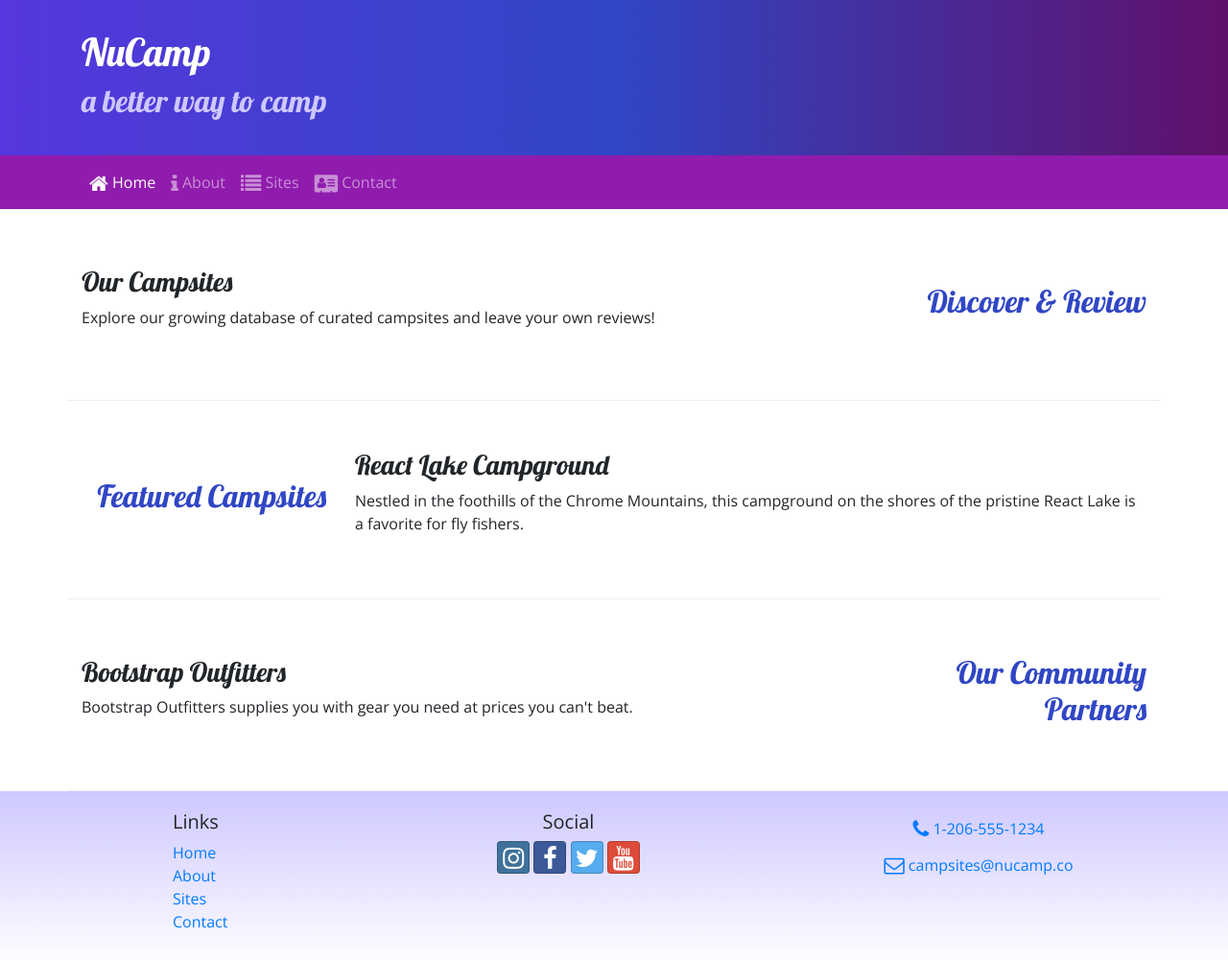
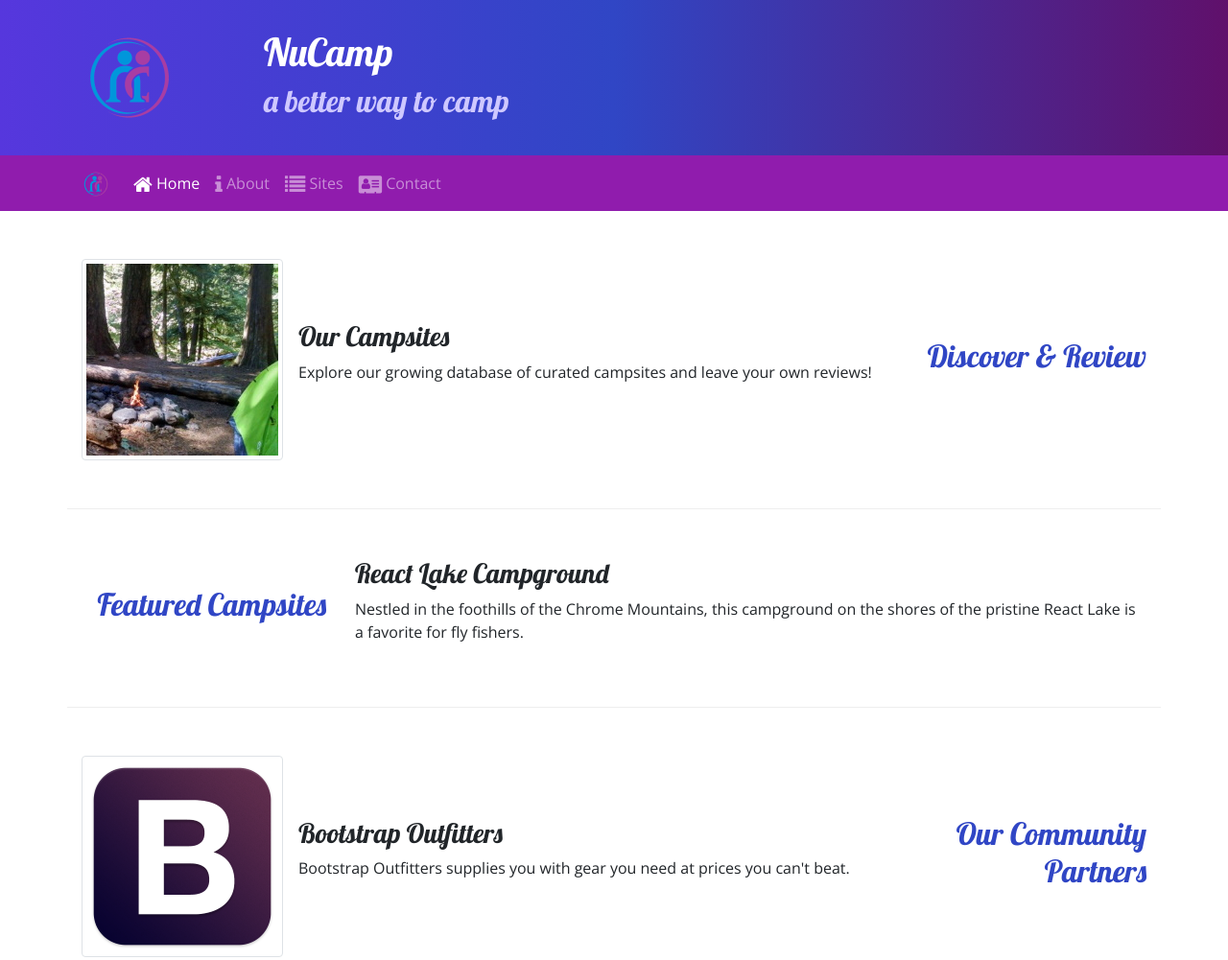
Before and after one commit to ricky-antonio/nucampsite, a website: page index.html in a window 1280 px wide. Shown: the top 1001 px of the page at 96% size. Drawn offline with nearby package versions, Linux system fonts and the light colour scheme.

Commit message:
Images and Media

```diff
--- a/index.html
+++ b/index.html
@@ -24,6 +24,9 @@
     <header class="jumbotron jumbotron-fluid">
         <div class="container">
             <div class="row">
+                <div class="col-4 col-sm-3 col-md-2 align-self-center">
+                    <img src="./img/logo.png" alt="logo" class="img-fluid">
+                </div>
                 <div class="col">
                     <h1>NuCamp</h1>
                     <h2>a better way to camp</h2>
@@ -34,11 +37,12 @@
 
     <nav class="navbar navbar-expand-sm navbar-dark sticky-top">
         <div class="container">
-            <button class="navbar-toggler ml-auto" type="button" data-toggle="collapse" data-target="#nucampNavbar">
+            <a href="" class="navbar-brand"><img src="./img/logo.png" alt="logo" height="30" width="30"></a>
+            <button class="navbar-toggler" type="button" data-toggle="collapse" data-target="#nucampNavbar">
                 <span class="navbar-toggler-icon"></span>
             </button>
 
-            <div class="collapse navbar-collapse" id="#nucampNavbar">
+            <div class="collapse navbar-collapse" id="nucampNavbar">
                 <ul class="navbar-nav">
                     <li class="nav-item active"><a class="nav-link" href="./index.html"><i class="fa fa-home fa-lg"></i> Home</a></li>
                     <li class="nav-item"><a class="nav-link" href="./aboutus.html"><i class="fa fa-info fa-lg"></i> About</a></li>
@@ -55,8 +59,16 @@
                 <h2 class="text-sm-right">Discover & Review</h2>
             </div>
             <div class="col">
-                <h3>Our Campsites</h3>
-                <p class="d-none d-sm-block">Explore our growing database of curated campsites and leave your own reviews!</p>
+                <div class="media">
+                    <img class="d-flex mr-3 img-thumbnail" src="./img/breadcrumb-trail-thumb.jpg" alt="Breadcrumb Trail Thumbnail">
+                    <div class="media-body align-self-center">
+                        <h3>Our Campsites</h3>
+                    <p class="d-none d-sm-block">Explore our growing database of curated campsites and leave your own reviews!</p>
+                    </div>
+                </div>
+
+
+
             </div>
         </div>
 
@@ -75,8 +87,14 @@
                 <h2 class="text-sm-right">Our Community Partners</h2>
             </div>
             <div class="col">
-                <h3>Bootstrap Outfitters</h3>
-                <p class="d-none d-sm-block">Bootstrap Outfitters supplies you with gear you need at prices you can't beat.</p>
+                <div class="media">
+                    <img class="d-flex mr-3 img-thumbnail" src="./img/bootstrap-thumb.png" alt="Bootstrap Outfitters">
+                    <div class="media-body align-self-center">
+                        <h3>Bootstrap Outfitters</h3>
+                    <p class="d-none d-sm-block">Bootstrap Outfitters supplies you with gear you need at prices you can't beat.</p>
+                    </div>
+                </div>
+
             </div>
         </div>
 
```
Also changed, not shown: aboutus.html (+5 -1 lines), contactus.html (+5 -0 lines), img/bootstrap-thumb.png (added), img/breadcrumb-trail-thumb.jpg (added), img/breadcrumb-trail.jpg (added), img/chrome-river-thumb.jpg (added), img/chrome-river.jpg (added), img/logo.png (added), img/react-lake-thumb.jpg (added), img/react-lake.jpg (added).
